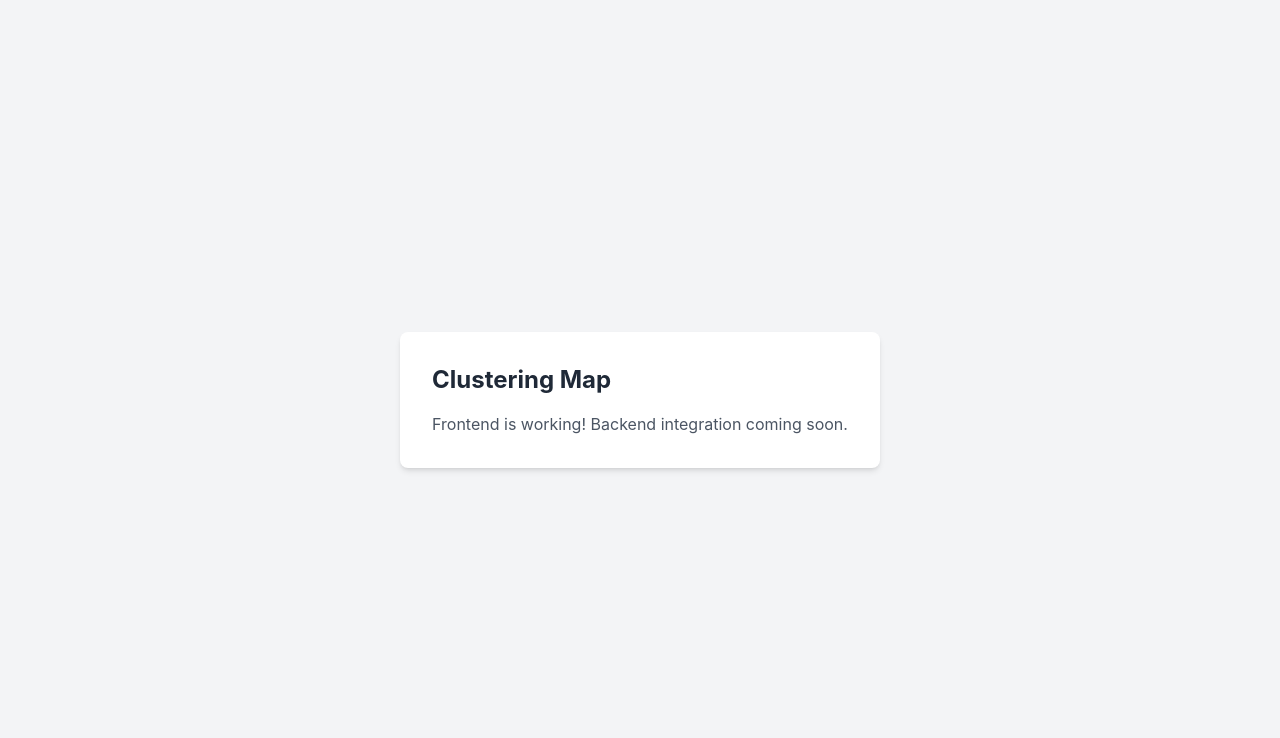
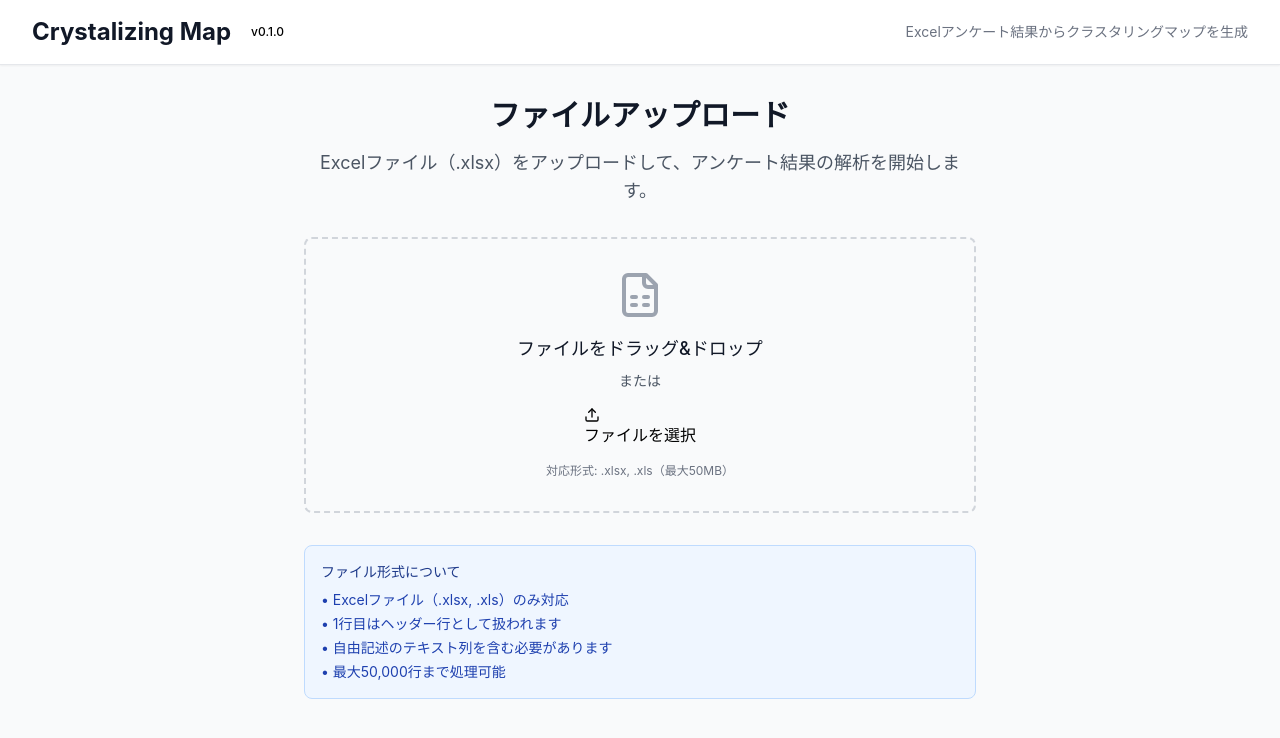
Before and after one commit to RikuTerayama/clustering-map-frontend, a React (Vite) app: page / in a window 1280 px wide. Shown: the top 738 px of the page. Built offline with nearby package versions, Linux system fonts and the light colour scheme; no server answers.

Commit message:
Update App.tsx

```diff
--- a/src/App.tsx
+++ b/src/App.tsx
@@ -1,16 +1,118 @@
-import React from 'react'
+import React, { useState } from 'react'
+import { Header } from './components/Header'
+import { UploadStep } from './components/UploadStep'
+import { ColumnMappingStep } from './components/ColumnMappingStep'
+import { TagEditingStep } from './components/TagEditingStep'
+import { AnalysisStep } from './components/AnalysisStep'
+import { VisualizationStep } from './components/VisualizationStep'
+import { UploadResponse, AnalysisRequest, AnalysisResult, ColumnMapping } from './types'
+
+type Step = 'upload' | 'mapping' | 'tags' | 'analysis' | 'visualization'
 
 function App() {
+  const [currentStep, setCurrentStep] = useState<Step>('upload')
+  const [isLoading, setIsLoading] = useState(false)
+  const [uploadData, setUploadData] = useState<UploadResponse | null>(null)
+  const [analysisRequest, setAnalysisRequest] = useState<AnalysisRequest | null>(null)
+  const [analysisResult, setAnalysisResult] = useState<AnalysisResult | null>(null)
+
+  const handleUploadComplete = (data: UploadResponse) => {
+    setUploadData(data)
+    setCurrentStep('mapping')
+  }
+
+  const handleMappingComplete = (mapping: ColumnMapping) => {
+    // ColumnMappingからAnalysisRequestを作成
+    const request: AnalysisRequest = {
+      column_mapping: mapping,
+      tag_rules: [],
+      cluster_method: 'hdbscan',
+      hdbscan_params: {
+        min_cluster_size: 15,
+        min_samples: 5
+      },
+      kmeans_params: {
+        n_clusters: 8
+      },
+      umap_params: {
+        n_neighbors: 15,
+        min_dist: 0.1,
+        random_state: 42
+      }
+    }
+    setAnalysisRequest(request)
+    setCurrentStep('tags')
+  }
+
+  const handleTagsComplete = (request: AnalysisRequest) => {
+    setAnalysisRequest(request)
+    setCurrentStep('analysis')
+  }
+
+  const handleAnalysisComplete = (result: AnalysisResult) => {
+    setAnalysisResult(result)
+    setCurrentStep('visualization')
+  }
+
+  const resetApp = () => {
+    setCurrentStep('upload')
+    setUploadData(null)
+    setAnalysisRequest(null)
+    setAnalysisResult(null)
+  }
+
   return (
-    <div className="min-h-screen bg-gray-100 flex items-center justify-center">
-      <div className="bg-white p-8 rounded-lg shadow-md">
-        <h1 className="text-2xl font-bold text-gray-800 mb-4">
-          Clustering Map
-        </h1>
-        <p className="text-gray-600">
-          Frontend is working! Backend integration coming soon.
-        </p>
-      </div>
+    <div className="min-h-screen bg-gray-50">
+      <Header />
+
+      <main className="max-w-7xl mx-auto px-4 sm:px-6 lg:px-8 py-8">
+        {currentStep === 'upload' && (
+          <UploadStep
+            onComplete={handleUploadComplete}
+            isLoading={isLoading}
+            setIsLoading={setIsLoading}
+          />
+        )}
+
+        {currentStep === 'mapping' && uploadData && (
+          <ColumnMappingStep
+            columns={uploadData.columns}
+            sampleData={uploadData.sample_data}
+            onComplete={handleMappingComplete}
+            onBack={() => setCurrentStep('upload')}
+            isLoading={isLoading}
+            setIsLoading={setIsLoading}
+          />
+        )}
+
+        {currentStep === 'tags' && analysisRequest && (
+          <TagEditingStep
+            analysisRequest={analysisRequest}
+            onComplete={handleTagsComplete}
+            onBack={() => setCurrentStep('mapping')}
+            isLoading={isLoading}
+            setIsLoading={setIsLoading}
+          />
+        )}
+
+        {currentStep === 'analysis' && analysisRequest && (
+          <AnalysisStep
+            analysisRequest={analysisRequest}
+            onComplete={handleAnalysisComplete}
+            onBack={() => setCurrentStep('tags')}
+            isLoading={isLoading}
+            setIsLoading={setIsLoading}
+          />
+        )}
+
+        {currentStep === 'visualization' && analysisResult && (
+          <VisualizationStep
+            analysisResult={analysisResult}
+            onBack={() => setCurrentStep('analysis')}
+            onReset={resetApp}
+          />
+        )}
+      </main>
     </div>
   )
 }
```
